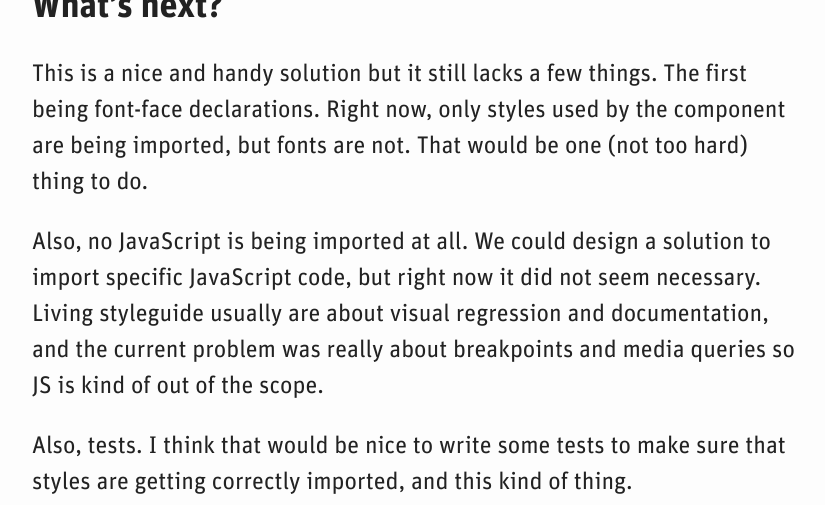
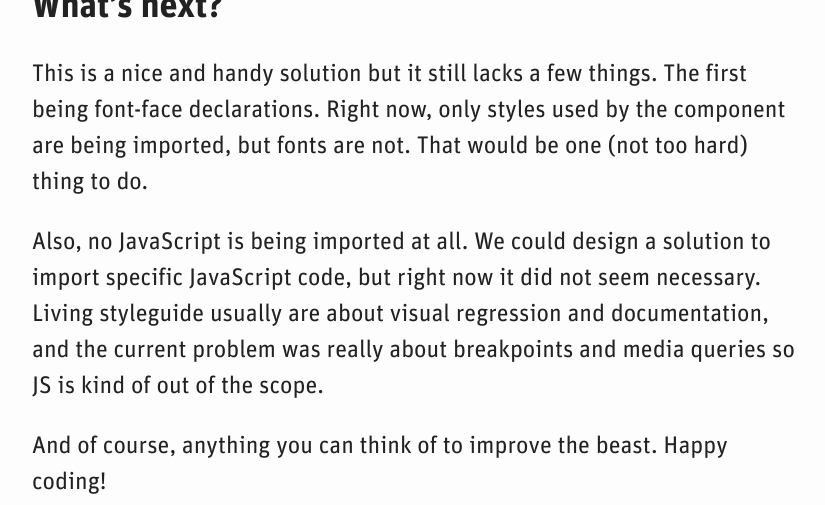
Before and after one commit to edenspiekermann/espi-devblog, a Jekyll site: the page built from _posts/2016-04-05-introducing-iframify.md, in a window 1280 px wide and 900 px high, scrolled down 2389 px, cut to the strip 0-505 px from the top of the window. Shown: the whole strip, without its empty margins (223-1048 px from the left). Built offline with Jekyll 4.4.1, drawn with Linux system fonts in a browser that asks for light colours.

Commit message:
Removed unnecessary content from “Introducing iframify”

```diff
--- a/_posts/2016-04-05-introducing-iframify.md
+++ b/_posts/2016-04-05-introducing-iframify.md
@@ -41,6 +41,4 @@ This is a nice and handy solution but it still lacks a few things. The first bei
 
 Also, no JavaScript is being imported at all. We could design a solution to import specific JavaScript code, but right now it did not seem necessary. Living styleguide usually are about visual regression and documentation, and the current problem was really about breakpoints and media queries so JS is kind of out of the scope.
 
-Also, tests. I think that would be nice to write some tests to make sure that styles are getting correctly imported, and this kind of thing.
-
 And of course, anything you can think of to improve the beast. Happy coding!
```
